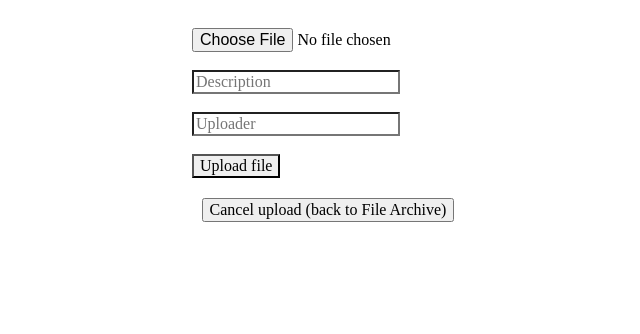
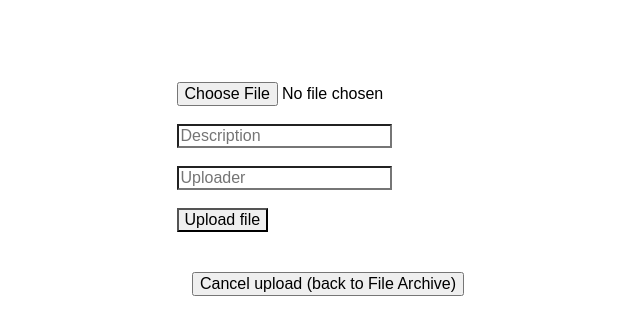
Before and after one commit to pelagisk/prototyp, a React (Create React App) app in the folder frontend/: page / in a window 1280 px wide. Both pictures are taken after a click on the button "Upload new file". Shown: the top 334 px of the page, without its empty margins (312-952 px from the left). Built offline with nearby package versions, Linux system fonts and the light colour scheme; no server answers.

Commit message:
Display warning if file was rejected

```diff
--- a/frontend/src/components/App/App.css
+++ b/frontend/src/components/App/App.css
@@ -1,7 +1,8 @@
 .App {
     display: flex;
     flex-direction: column;
-    gap: 20px;
-    padding: 20px;
+    gap: 40px;
+    padding: 40px;
     align-items: center;
+    font-family: Arial, Helvetica, sans-serif;
 }
--- a/frontend/src/components/Form/Form.css
+++ b/frontend/src/components/Form/Form.css
@@ -11,3 +11,9 @@ textarea {
   font-size: 100%;
   color: #000;
 }
+
+
+p.red {
+  color: #f00;
+  font-style: italic;
+}
--- a/frontend/src/components/Form/Form.js
+++ b/frontend/src/components/Form/Form.js
@@ -5,7 +5,10 @@ import './Form.css'
 
 function Form({ toggleUploadView }) {
 
-  // ref to store the form dataw
+  // state to specify if file was rejected during upload
+  const [isRejected, setIsRejected] = React.useState(false)
+
+  // ref to store the form data
   const refForm = React.createRef()
 
   // triggered by onSubmit
@@ -21,16 +24,33 @@ function Form({ toggleUploadView }) {
       }
     )
     .then((response) => {
+      setIsRejected(false)
       // back to the table view and trigger update of state so that new file list is downloaded!
       toggleUploadView()
     })
     .catch((response) => {
-      console.log(response)
+      console.log("Upload was rejected")
+      setIsRejected(true)
     })
+  }
+
+  // displays if the file was rejected
+  const displayRejected = () => {
+    if (isRejected === true) {
+      return (
+        <p className="red">The file was rejected! Try again!</p>
+      )
+    } else {
+      return (
+        <p></p>
+      )
+    }
   }
 
   return (
     <form onSubmit={handleSubmit} ref={refForm}>
+      { displayRejected() }
+      <br />
       <input type="file" name="file" placeholder="Filename" />
       <br />
       <input type="text" name="description" placeholder="Description" />
```
